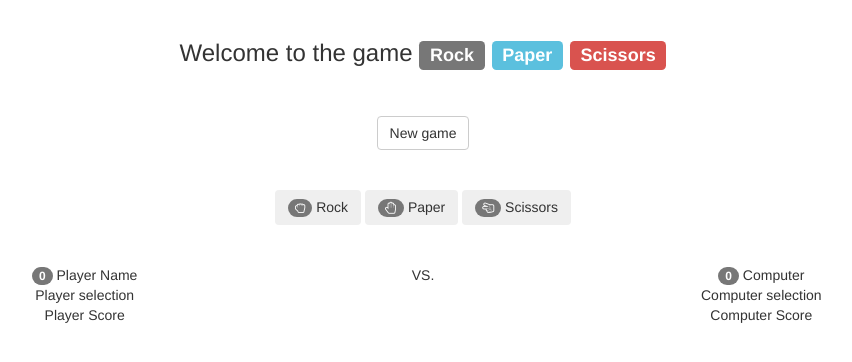
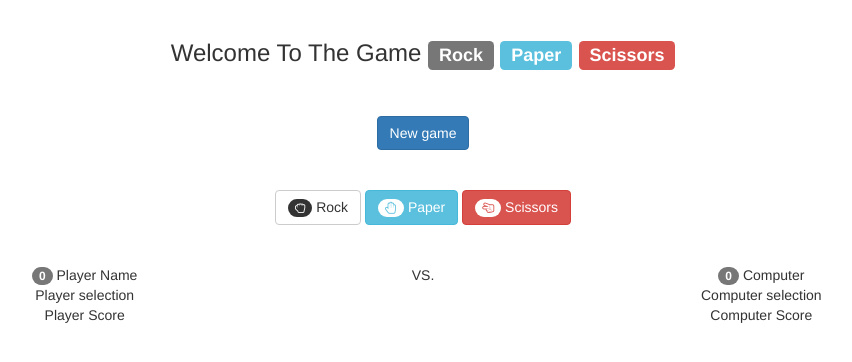
Before and after one commit to serafia/Game-rock-paper-scissors, a plain HTML site: page index.html in a window 1280 px wide. Shown: the whole page, without its empty margins (217-1069 px from the left). Drawn offline with nearby package versions, Linux system fonts and the light colour scheme.

Commit message:
Modify index.html

```diff
--- a/index.html
+++ b/index.html
@@ -2,14 +2,15 @@
 <html lang="pl">
 	<head>
 		<meta charset="utf-8">
+		<meta name="viewport" content="width=device-width, initial-scale=1.0">
 		<link href="https://maxcdn.bootstrapcdn.com/bootstrap/3.3.6/css/bootstrap.min.css" rel="stylesheet" />
     	<link href="https://cdnjs.cloudflare.com/ajax/libs/font-awesome/4.6.3/css/font-awesome.min.css" rel="stylesheet" />
     	<link rel="stylesheet" type="text/css" href="style.css">
 	</head>
 	<body>
-		<div class="container">
+		<div class="container title">
 		  <h3 class="text-center">
-		    Welcome to the game
+		    Welcome To The Game
 		    <span class="label label-default">Rock</span>
 		    <span class="label label-info">Paper</span>
 		    <span class="label label-danger">Scissors</span>
@@ -17,26 +18,26 @@
 		</div>
 		<div id="js-newGameElement" class="container">
 		  <div class="row text-center">
-		    <button  id="js-newGameButton" class="btn btn-default">
+		    <button  id="js-newGameButton" class="btn btn-primary">
 		      New game
 		    </button>
 		  </div>
 		</div>
 		<div id="js-playerPickElement" class="container">
 		  <div class="row text-center">
-		    <button id="js-playerPick_rock" class="btn">
+		    <button id="js-playerPick_rock" class="btn btn-default">
 		      <span class="badge">
 		        <i class="fa fa-hand-rock-o" aria-hidden="true"></i>
 		      </span>
 		      Rock
 		    </button>
-		    <button id="js-playerPick_paper"  class="btn">
+		    <button id="js-playerPick_paper"  class="btn btn-info">
 		      <span class="badge">
 		      <i class="fa fa-hand-paper-o" aria-hidden="true"></i>
 		      </span>
 		      Paper
 		    </button>
-		    <button id="js-playerPick_scissors"  class="btn">
+		    <button id="js-playerPick_scissors"  class="btn btn-danger">
 		      <span class="badge">
 		      <i class="fa fa-hand-scissors-o" aria-hidden="true"></i>
 		      </span>
@@ -46,7 +47,7 @@
 		</div>
 		<div id="js-resultsTableElement" class="container">
 		  <div class="row">
-		    <div class="col-xs-5 text-center">
+		    <div class="col-xs-5 text-center myFlex">
 		      <span id="js-playerPoints" class="badge">
 		      0
 		      </span>
@@ -57,11 +58,13 @@
 		    <div class="col-xs-2 text-center">
 		      VS.
 		    </div>
-		    <div class="col-xs-5 text-center">
+		    <div class="col-xs-5 text-center myFlex">
 		      <span id="js-computerPoints" class="badge">
 		      0
 		      </span>
+		      <span class="computer">
 		      Computer
+		      </span>
 		    </div>
 		  </div>
 		  <div class="row">
@@ -91,5 +94,6 @@
 		    </div>
 		  </div>
 		</div>
+		<script src="script.js"></script>
 	</body>
 </html>
```
